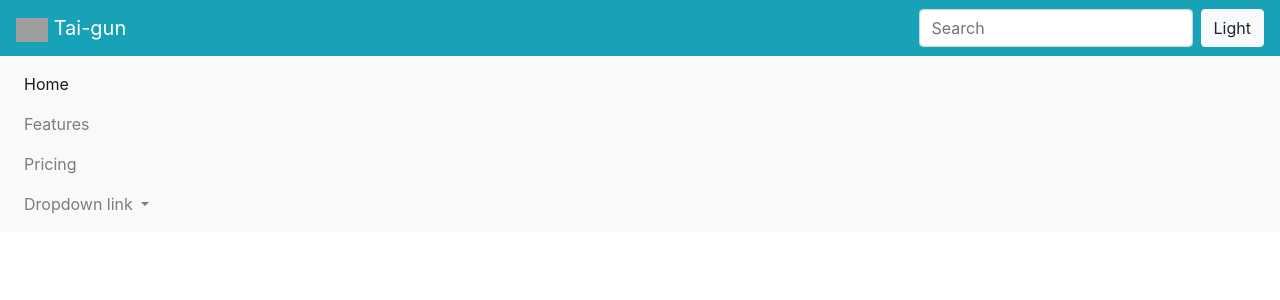
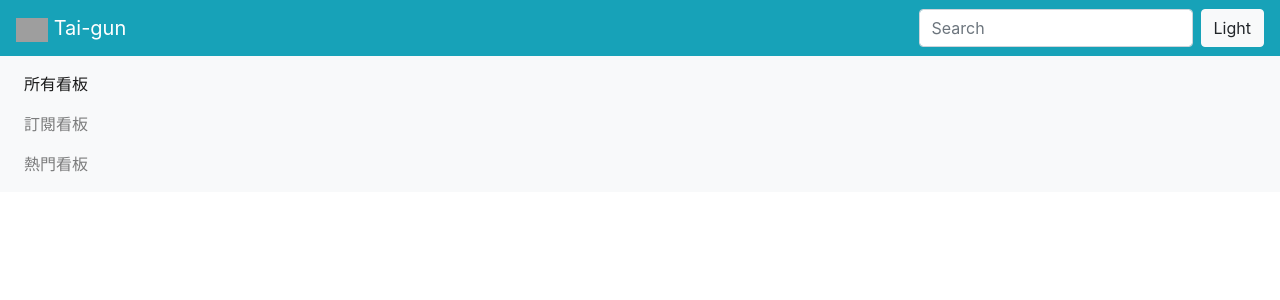
Before and after one commit to yushiuandu/DB_FP, a PHP site: page / in a window 1280 px wide. Shown: the top 300 px of the page. Run offline with PHP 8.4, Linux system fonts and the light colour scheme; grey boxes are pictures that could not be loaded.

Commit message:
2020 0430 張芳

```diff
--- a/index/index.php
+++ b/index/index.php
@@ -32,29 +32,37 @@
     <div class="collapse navbar-collapse" id="navbarNavDropdown">
       <ul class="navbar-nav  flex-column">
         <li class="nav-item active">
-          <a class="nav-link" href="#">Home <span class="sr-only">(current)</span></a>
+          	<a class="nav-link" href="#">所有看板</a>
+          	<div class="dropdown-menu" aria-labelledby="navbarDropdownMenuLink">
+				<a class="dropdown-item" href="#">美食版</a>
+				<a class="dropdown-item" href="#">美妝穿搭</a>
+				<a class="dropdown-item" href="#">旅遊版</a>
+				<a class="dropdown-item" href="#">新聞版</a>
+				<a class="dropdown-item" href="#">有趣版</a>
+				<a class="dropdown-item" href="#">感情版</a>
+				<a class="dropdown-item" href="#">其他版</a>
+          	</div>
         </li>
         <li class="nav-item">
-          <a class="nav-link" href="#">Features</a>
+        	<a class="nav-link" href="#">訂閱看板</a>
+    		<div class="dropdown-menu" aria-labelledby="navbarDropdownMenuLink">
+        		<a class="dropdown-item" href="#">美食版</a>
+            	<a class="dropdown-item" href="#">美妝穿搭</a>
+            	<a class="dropdown-item" href="#">旅遊版</a>
+          	</div>
         </li>
         <li class="nav-item">
-          <a class="nav-link" href="#">Pricing</a>
-        </li>
-        <li class="nav-item dropdown">
-          <a class="nav-link dropdown-toggle" href="#" id="navbarDropdownMenuLink" role="button" data-toggle="dropdown" aria-haspopup="true" aria-expanded="false">
-            Dropdown link
-          </a>
+			<a class="nav-link" href="#">熱門看板</a>
 			<div class="dropdown-menu" aria-labelledby="navbarDropdownMenuLink">
-            <a class="dropdown-item" href="#">Action</a>
-            <a class="dropdown-item" href="#">Another action</a>
-            <a class="dropdown-item" href="#">Something else here</a>
+				<a class="dropdown-item" href="#">有趣版</a>
+				<a class="dropdown-item" href="#">感情版</a>
+				<a class="dropdown-item" href="#">其他版</a>
 			</div>
         </li>
       </ul>
     </div>
 </nav>
   </div>
-
 
   </div>
   <!-- 中間(文章區) -->
```
Lines whose indentation alone changed are shown as unchanged.
